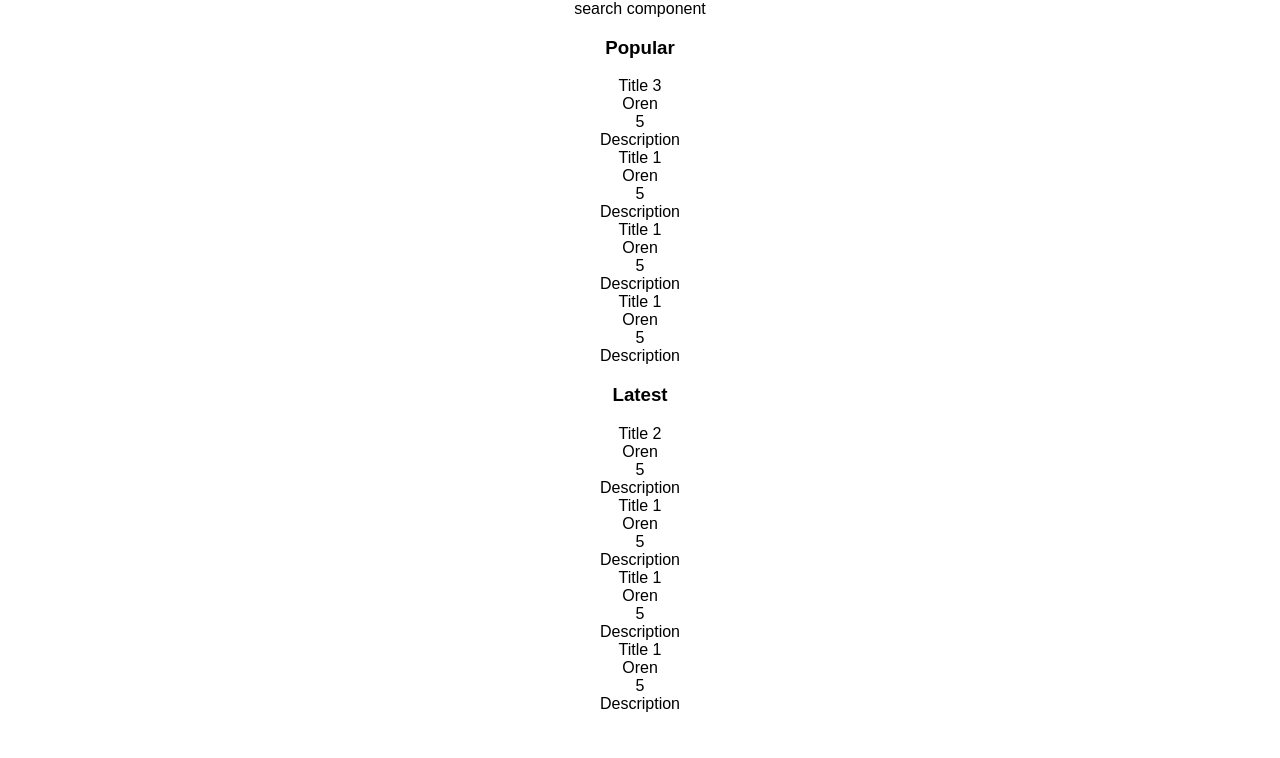
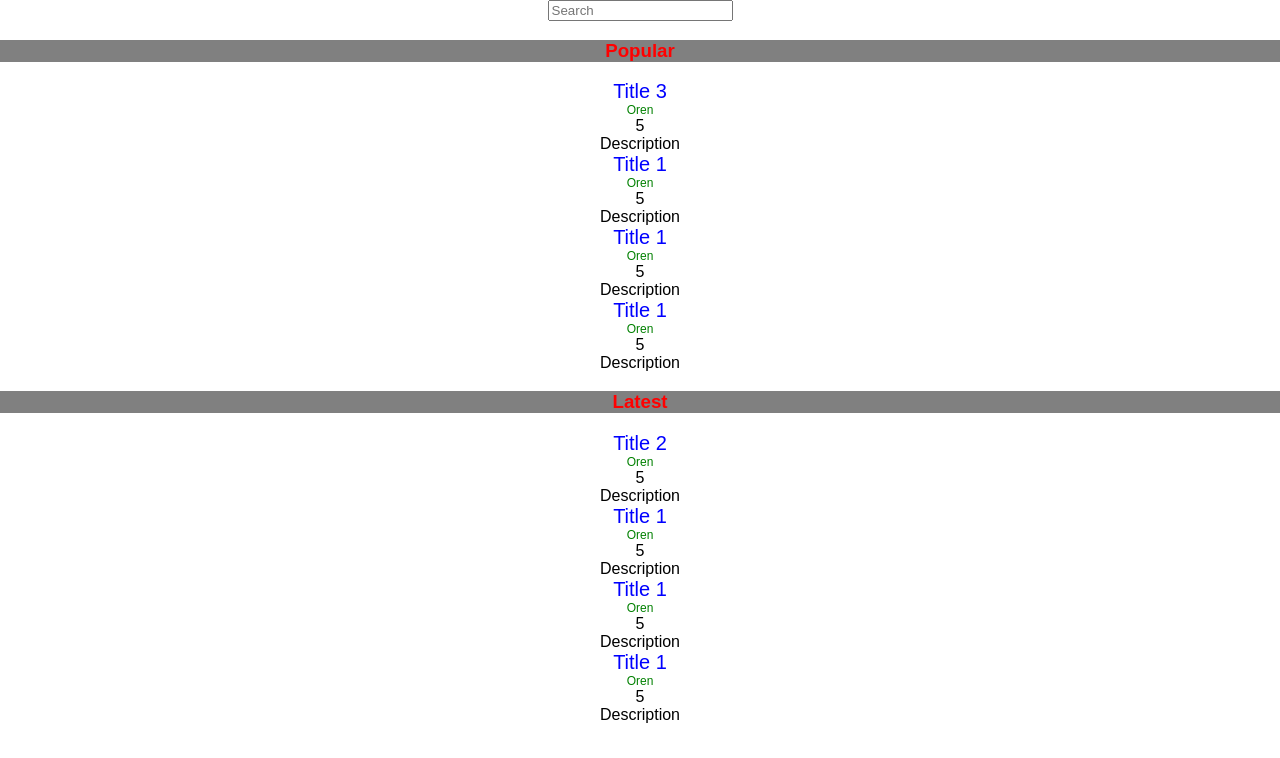
Before and after one commit to tikalk/RM_Tutor, a React (Create React App) app in the folder client/: page / in a window 1280 px wide. Shown: the top 758 px of the page. Built offline with nearby package versions, Linux system fonts and the light colour scheme.

Commit message:
bunch of stuff

```diff
--- a/client/src/components/Result.js
+++ b/client/src/components/Result.js
@@ -8,12 +8,32 @@ const Result = (props) => {
 
     return (
         <div>
-            <div className="title">{title}</div>
-            <div className="author">{author}</div>
-            <div className="rating">{rating}</div>
-            <div className="desc">{desc}</div>
+            <div className="title" style={styles.title}>{title}</div>
+            <div className="author" style={styles.author}>{author}</div>
+            <div className="rating" style={styles.rating}>{rating}</div>
+            <div className="desc" style={styles.desc}>{desc}</div>
         </div>
     )
 };
 
 export default Result;
+
+const styles = {
+    container: {
+
+    },
+    title: {
+        color: 'blue',
+        fontSize: '20px'
+    },
+    author: {
+        color: 'green',
+        fontSize: '12px'
+    },
+    rating: {
+
+    },
+    desc: {
+
+    }
+}
--- /dev/null
+++ b/client/src/components/ResultsContainer.js
@@ -0,0 +1,25 @@
+/**
+ * Created by alex on 10/07/2017.
+ */
+
+import React from 'react';
+
+const ResultContainer = (props) => {
+    return (
+        <div>
+            <h3 style={styles.h3}>{props.title}</h3>
+            <div>
+                {props.children}
+            </div>
+        </div>
+    )
+};
+
+export default ResultContainer;
+
+const styles = {
+    h3: {
+        color: 'red',
+        backgroundColor: 'gray'
+    }
+}
--- a/client/src/components/searchPage/Search.js
+++ b/client/src/components/searchPage/Search.js
@@ -14,8 +14,14 @@ class Search extends React.Component {
     }
 
     render() {
+        console.log('Search props', this.props);
+
         return (
-            <div>search component</div>
+             <div>
+                 <input value={this.props.value}
+                        onChange={this.props.searchFunc}
+                        placeholder="Search" />
+             </div>
         )
     }
 }
--- a/client/src/components/searchPage/SearchPage.js
+++ b/client/src/components/searchPage/SearchPage.js
@@ -5,7 +5,10 @@
 import React from 'react';
 import Result from './../Result';
 import Results from './../Results';
+import ResultsContainer from './../ResultsContainer';
 import Search from './Search';
+import axios from 'axios';
+
 
 const mock = {
     defaultResults: {
@@ -70,8 +73,54 @@ class SearchPage extends React.Component {
 
         this.state = {
             view: 'default', // can be search results as well
-            defaultResults: mock.defaultResults
-        }
+            defaultResults: mock.defaultResults,
+            search: '',
+            searchResults: [],
+        };
+
+        this.searchOnChange = this.searchOnChange.bind(this);
+        this.fetchString = this.fetchString.bind(this);
+    }
+
+    searchOnChange(e) {
+        const value = e.target.value;
+        console.log('value', value);
+
+        this.setState({
+            search: value
+        });
+
+        this.fetchString(value);
+    }
+
+    fetchString() {
+
+        const root = 'https://jsonplaceholder.typicode.com';
+        const that = this;
+        axios.get(`${root}/posts/1`)
+            .then(function (response) {
+                console.log(response);
+
+                that.setState({
+                    searchResults: [
+                        {
+                            title: "Result From Server 1",
+                            author: "Avihay",
+                            rating: 5,
+                            desc: "Slim.js is the best!"
+                        },
+                        {
+                            title: "Result from server 2",
+                            author: "Oren",
+                            rating: 5,
+                            desc: "The best socialist in Tikal,"
+                        },
+                    ]
+                })
+            })
+            .catch(function (error) {
+                console.log(error);
+            });
     }
 
     render() {
@@ -79,19 +128,26 @@ class SearchPage extends React.Component {
 
         return (
             <div>
-                <Search/>
+                <Search value={this.state.search}
+                        searchFunc={this.searchOnChange}
+
+                />
                 <div>
                     {
-                        this.state.view === 'default' ?
+                        this.state.searchResults.length === 0 ?
                             <div>
-                                <h3>Popular</h3>
-                                <Results data={this.state.defaultResults.popular}/>
-                                <h3>Latest</h3>
-                                <Results data={this.state.defaultResults.latest}/>
+                                <ResultsContainer title="Popular">
+                                    <Results data={this.state.defaultResults.popular}/>
+                                </ResultsContainer>
+                                <ResultsContainer title="Latest">
+                                    <Results data={this.state.defaultResults.latest}/>
+                                </ResultsContainer>
                             </div>
 
                             :
-                            'Search Results'
+                            <div>
+                                <Results data={this.state.searchResults} />
+                            </div>
                     }
                 </div>
             </div>
```
